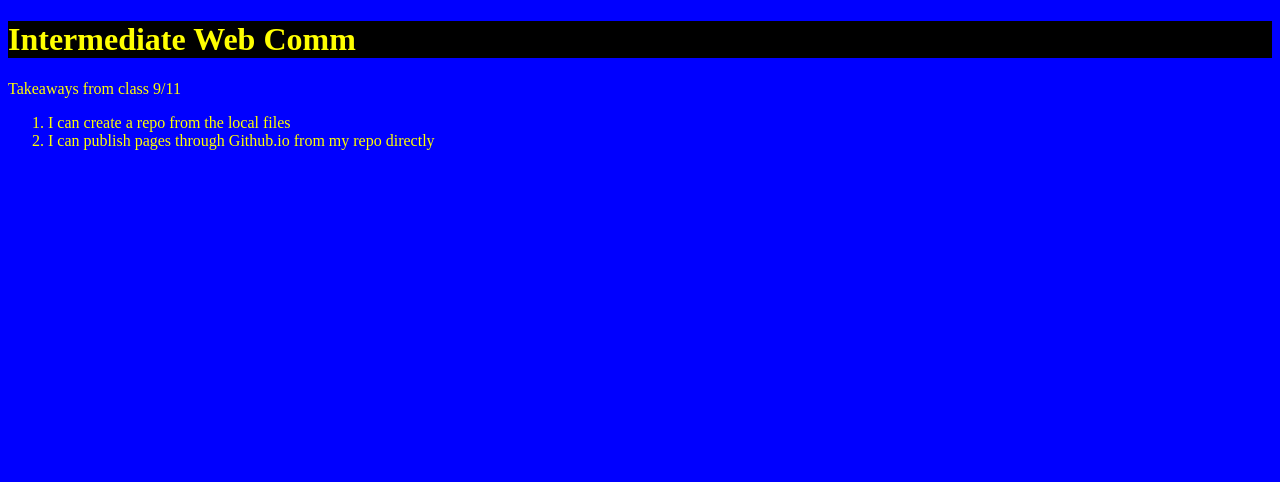
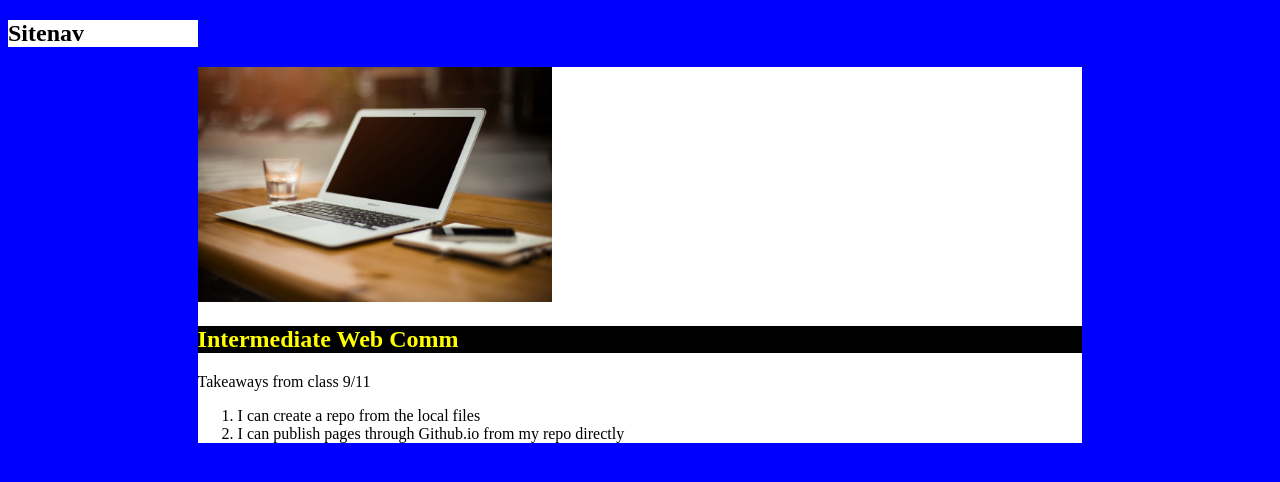
Before and after one commit to carlosa-suarez/webcomm, a website: page index.html in a window 1280 px wide. Drawn offline with Linux system fonts and the light colour scheme.

Commit message:
Created image and sections inner html

```diff
--- a/index.html
+++ b/index.html
@@ -8,11 +8,22 @@
         <link rel="stylesheet" href="./styles/styles.css">
     </head>
     <body>
+
+        <header></header>
+        <main>
+            <aside>
+                <h2>Sitenav</h2>
+            </aside>
+            <section id="hero">
+                <img src="./images/computer.jpg" alt="Computer in a desk">
                 <h1>Intermediate Web Comm</h1>
                 <p>Takeaways from class 9/11</p>
                 <ol>
                     <li>I can create a repo from the local files</li>
                     <li>I can publish pages through Github.io from my repo directly</li>
                 </ol>
+            </section>
+        </main>
+
     </body>
 </html>
--- a/styles/styles.css
+++ b/styles/styles.css
@@ -3,6 +3,27 @@ body {
     color: yellow;
 }
 
+aside {
+    background-color: white;
+    margin-right: 10px;
+    width: 15%;
+    height: 100%;
+}
+
 h1 {
     background-color: black;
 }
+
+section#hero {
+    background-color: white;
+    margin: 0 auto;
+    width: 70%;
+}
+
+section p, section ol, section ul, aside {
+    color: black;
+}
+
+section#hero img {
+    width: 40%;
+}
```
Also changed, not shown: images/computer.jpg (added). Lines whose indentation alone changed are shown as unchanged.
